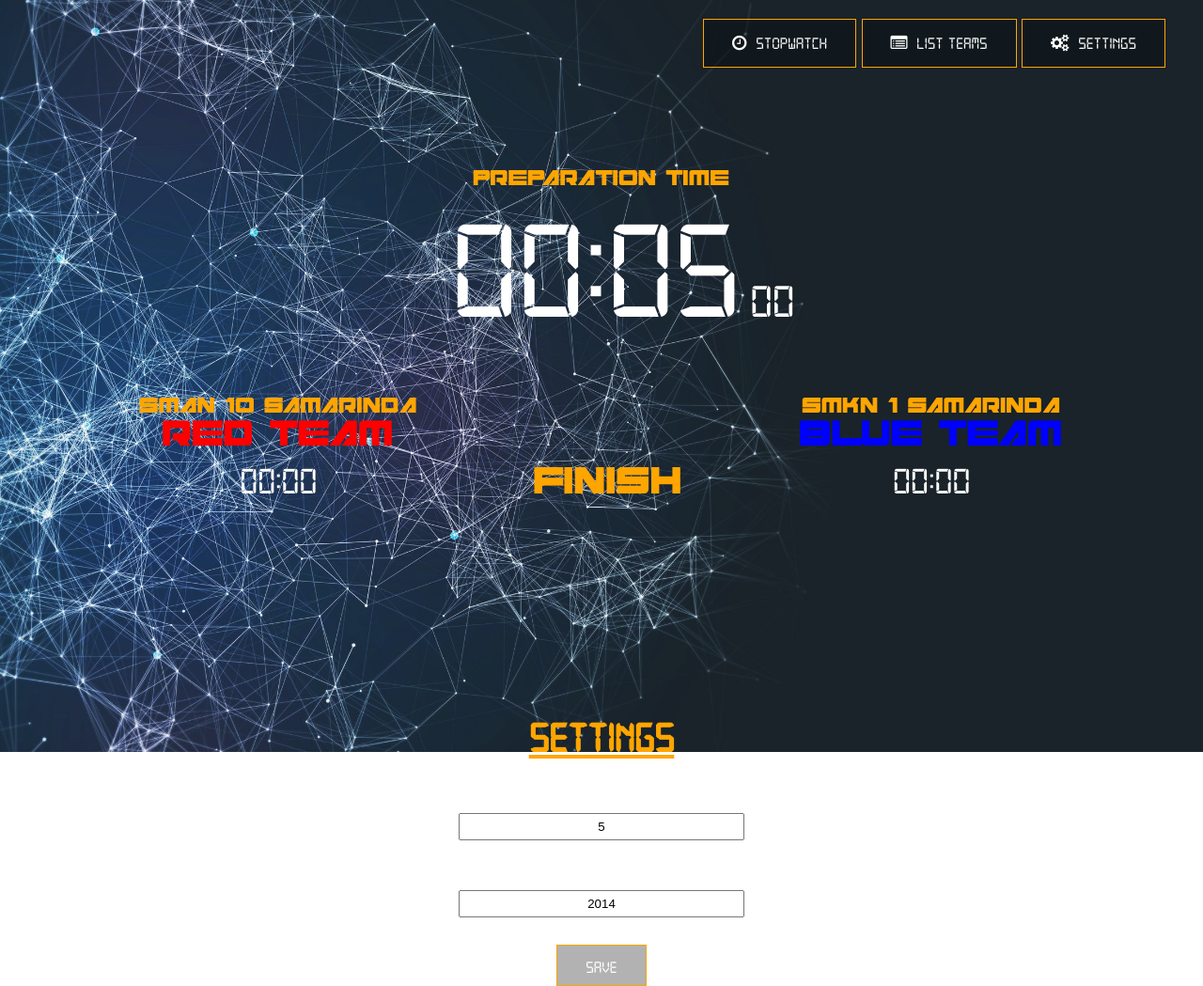
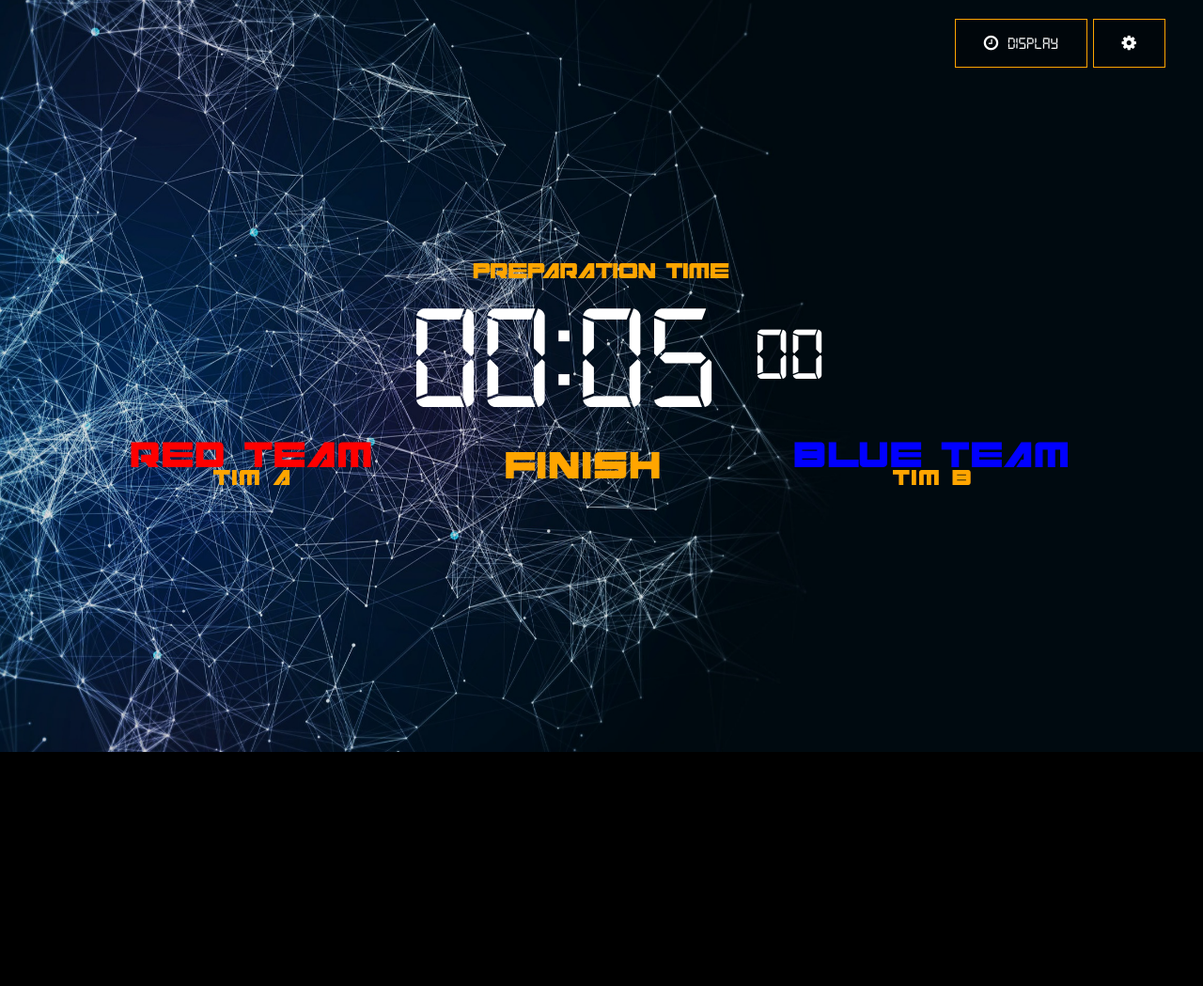
Before and after one commit to sensasi-delight/krc-polnes-timer, a plain HTML site: page index.html in a window 1280 px wide. Shown: the whole page at 94% size. After the commit the page ends 800 px from the top, so only its background shows below. Drawn offline with Linux system fonts and the light colour scheme.

Commit message:
finalizing for KRC 2021

```diff
--- a/assets/css/style.css
+++ b/assets/css/style.css
@@ -9,23 +9,42 @@
 }
 
 * {
-	margin:0;
-	padding:0
+	margin: 0;
+	padding: 0;
 }
 
-.clear{
-	clear:both;
+.clear {
+	clear: both;
 }
 
-body
-{
-	color:#fff;
-	font-family:'digital-7';
+body {
+	background-color: black;
+	color: #fff;
+	font-family: "digital-7";
+}
+
+#StopWatchPage {
+
+	padding: 0;
+	margin: 0;
 	overflow: hidden;
+
+
+	display: flex;
+    flex-direction: column;
+    flex-wrap: nowrap;
+    justify-content: center;
+    align-items: stretch;
+    height: 100vh;
+    align-content: center;
+}
+
+#settingPage {
+	display: none;
 }
 
 .bg-image1 {
-	background:url(../img/bg1.jpg) repeat center center fixed;
+	background: url(../img/bg1.jpg) repeat center center fixed;
 	-webkit-background-size: cover;
 	-moz-background-size: cover;
 	-o-background-size: cover;
@@ -37,12 +56,12 @@ body
 	position: absolute;
 	z-index: -100;
 
-	opacity: .9;
+	opacity: 0.9;
 	filter: alpha(opacity=50);
 }
 
 .bg-image2 {
-	background:url(../img/bg2.jpg) repeat center center fixed;
+	background: url(../img/bg2.jpg) repeat center center fixed;
 	-webkit-background-size: cover;
 	-moz-background-size: cover;
 	-o-background-size: cover;
@@ -54,68 +73,86 @@ body
 	position: absolute;
 	z-index: -100;
 
-	opacity: .9;
+	opacity: 0.9;
 	filter: alpha(opacity=50);
 
 	display: none;
 }
 
 .bg-image3 {
-	background:url(../img/bg3.jpg) repeat center center fixed;
+	background: url(../img/bg3.jpg);
 	-webkit-background-size: cover;
 	-moz-background-size: cover;
 	-o-background-size: cover;
 	background-size: cover;
+	background-repeat: no-repeat;
+	background-attachment: fixed;
+	/* height: 100vh; */
 	top: 0;
 	bottom: 0;
 	right: 0;
 	left: 0;
-	position: absolute;
+	position: fixed;
 	z-index: -100;
 
-	opacity: .9;
-	filter: alpha(opacity=50);
+	/* opacity: .9; */
+	/* filter: alpha(opacity=50); */
 
 	display: none;
 }
 
-.container
-{
-	margin-top: 10rem;
-    padding-top: 20px;
+.container {
+	margin-top: 13em;
 	text-align: center;
+	padding-bottom: 5em;
 }
 
 .mode {
 	color: orange;
-	font-family:cyberspace;
-	font-size:20px;
-	text-align:center;
+	font-family: cyberspace;
+	font-size: 20px;
+	text-align: center;
 	margin-bottom: 20px;
 }
 
-.timer{
-	margin:0 auto;
-	width:30rem;
-	height: 9rem;
-	/* background-color: rgba(0, 0, 0, 0.3); */
+.timer {
+	/* margin-left: 26rem; */
+	display: flex;
+	align-items: flex-end;
+	flex-direction: row;
+	align-content: flex-end;
+	justify-content: center;
+	flex-wrap: nowrap;
 }
 
-.counter
-{
-	font-size:150px;
-	float:left;
-	margin-left:80px;
-	height: 7.5rem;
-	margin-top: 10px;
+.counter {
+	font-size: 10em;
+	width: 2.5em;
+	/* float:left; */
+	/* margin-left:80px; */
+	/* height: 7.5rem; */
+	/* margin-top: 10px; */
 }
 
-.ms
-{
-	font-size:50px;
-	margin-top:83px;
-	margin-left:10px;
-	float:left;
+.ms {
+	font-size: 5em;
+	width: 1em;
+	margin-bottom: 0.2em;
+	/* margin-top:83px; */
+	/* margin-left:0.2em; */
+	/* float:left; */
+}
+
+.box-container {
+	letter-spacing: 0.1em;
+	/* overflow: hidden; */
+	margin-top: 4em;
+	display: flex;
+	justify-content: space-evenly;
+	align-items: center;
+	flex-wrap: nowrap;
+	flex-direction: row;
+	align-content: center;
 }
 
 .box-team {
@@ -123,27 +160,24 @@ body
 	font-size: 40px;
 	text-align: center;
 	display: inline-block;
-	margin: 60px;
 }
 
-.red, .blue {
+.red,
+.blue {
 	font-weight: 100;
 }
 
 .blue h5 {
 	font-weight: 100;
 	color: blue;
-	margin-bottom: 20px;
 }
 
 .red h5 {
 	font-weight: 100;
 	color: red;
-	margin-bottom: 20px;
 }
 
-.zone
-{
+.zone {
 	font-size: 35px;
 	font-family: cyberspace;
 	color: orange;
@@ -185,7 +219,7 @@ body
 	text-decoration: none;
 	display: inline-block;
 	font-size: 18px;
-	font-family:'digital-7';
+	font-family: "digital-7";
 	cursor: pointer;
 }
 
@@ -231,7 +265,7 @@ body
 	text-decoration: none;
 	display: inline-block;
 	font-size: 16px;
-	font-family:'digital-7';
+	font-family: "digital-7";
 	cursor: pointer;
 	margin-top: 20px;
 }
@@ -256,9 +290,10 @@ body
 	color: orange;
 }
 
-#finA, #finB {
-	font-family: 'digital-7';
-/* SETTING PAGE */
+#finA,
+#finB {
+	font-family: "digital-7";
+	/* SETTING PAGE */
 }
 
 #settings {
@@ -295,7 +330,7 @@ body
 	text-decoration: none;
 	display: inline-block;
 	font-size: 18px;
-	font-family:'digital-7';
+	font-family: "digital-7";
 	cursor: pointer;
 	margin-top: 20px;
 }
--- a/assets/js/pageTransition.js
+++ b/assets/js/pageTransition.js
@@ -1,19 +1,11 @@
-const handleChange = e => {
-
-}
-
-formatTime(prepDuration);
-document.getElementById('disp').innerHTML=min+":"+sec;
-document.getElementById('dispMs').innerHTML=ms;
-
 const routeToPage = (page) => {
     switch (page){
         case 'stopWatch':
             showPage('stopwatch', 'bgImage1');
             break;
-        case 'listTeam':
-            showPage('list-team', 'bgImage2');
-            break;
+        // case 'listTeam':
+        //     showPage('list-team', 'bgImage2');
+        //     break;
         case 'settings':
             showPage('setting', 'bgImage3');
             break;
@@ -22,11 +14,11 @@ const routeToPage = (page) => {
 
 const showPage = (page, bgImage) => {
     //page
-    const ListTeamPage = document.getElementById('ListTeamPage');
+    // const ListTeamPage = document.getElementById('ListTeamPage');
     const StopWatchPage = document.getElementById('StopWatchPage');
-    const Settings = document.getElementById('Settings');
+    const Settings = document.getElementById('settingPage');
 
-    ListTeamPage.style.display  = (page == 'list-team') ? 'block' : 'none';
+    // ListTeamPage.style.display  = (page == 'list-team') ? 'block' : 'none';
     StopWatchPage.style.display = (page == 'stopwatch') ? 'block' : 'none';
     Settings.style.display      = (page == 'setting') ? 'block' : 'none';
 
--- a/assets/js/settingStorage.js
+++ b/assets/js/settingStorage.js
@@ -1,44 +1,55 @@
-initSettingStorage();
-
-function initSettingStorage()
+function getSetting()
 {
     if(typeof(Storage) !== 'undefined')
     {
         //set Item to localStorage
         let setting = {
-            'prep_time' : 5,
-            'comp_year' : 2014,
+            'prep_time' : 5, //second
+            'race_duration' : 15, //second
+            'comp_year' : new Date().getFullYear(),
+			'team_a_name': 'Tim A',
+			'team_b_name': 'Tim B',
         };
 
-        let storage = localStorage.getItem('setting');
+        let storage = localStorage.getItem('krc_timer_setting');
         if(!storage){
-            localStorage.setItem('setting', JSON.stringify(setting));
+            localStorage.setItem('krc_timer_setting', JSON.stringify(setting));
         }
     }
 
     //get Item from locaStorage
-    const settings = JSON.parse(localStorage.getItem('setting'));
+    const settings = JSON.parse(localStorage.getItem('krc_timer_setting'));
 
     //set prep_time
-    prep_time = settings.prep_time;
     document.getElementById('title').innerHTML = `KRC POLNES ${settings.comp_year}`;
     document.getElementById('prep_time').value = settings.prep_time;
+    document.getElementById('race_duration').value = settings.race_duration;
     document.getElementById('comp_year').value = settings.comp_year;
+
+	//Team
+    document.getElementById('team_a_name').innerHTML = settings.team_a_name;
+    document.getElementById('team_b_name').innerHTML = settings.team_b_name;
+	document.getElementById('a_team_input').value = settings.team_a_name;
+    document.getElementById('b_team_input').value = settings.team_b_name;
+
+	return settings
 }
 
 function setSettings()
 {
     const inputPrepTime = document.getElementById('prep_time').value;
     const inputCompYear = document.getElementById('comp_year').value;
+    const inputRaceDuration = document.getElementById('race_duration').value;
     const inputLogo     = document.getElementById('logo');
 
-    let settings = localStorage.getItem('setting');
+    let settings = localStorage.getItem('krc_timer_setting');
     settings = settings ? JSON.parse(settings) : {};
 
-    settings.prep_time = (inputPrepTime.length == 0) ? 0 : inputPrepTime;
-    settings.comp_year = (inputCompYear.length == 0) ? 2014 : inputCompYear;
+    settings.prep_time = (inputPrepTime.length == 0) ? 5 : inputPrepTime;
+    settings.comp_year = (inputCompYear.length == 0) ? new Date().getFullYear() : inputCompYear;
+    settings.race_duration = (inputRaceDuration.length == 0) ? 15 : inputRaceDuration;
 
-    localStorage.setItem('setting', JSON.stringify(settings));
+    localStorage.setItem('krc_timer_setting', JSON.stringify(settings));
 
     window.location.reload();
 }
--- a/assets/js/stopwatch.js
+++ b/assets/js/stopwatch.js
@@ -1,3 +1,5 @@
+const setting = getSetting()
+
 let isRaceBegin = false;
 let isAFinished = false;
 let isBFinished = false;
@@ -7,47 +9,53 @@ let finishedTeamCount = 0;
 let loop;
 
 //waktu hitung mundur di set disini dalam milisecond
-let prepDuration=5*1000;
+let prepDuration = setting.prep_time * 1000;
 
- //waktu hitung maju di set disini dalam milisecond, contoh : saya ingin mengeset 5 detik jadi   (detik yg diinginkan)*(1 detik dalam milisecond) = 5*1000 = 5000 miliseconds
-let raceDuration=10*1000;
+//waktu hitung maju di set disini dalam milisecond, contoh : saya ingin mengeset 5 detik jadi   (detik yg diinginkan)*(1 detik dalam milisecond) = 5*1000 = 5000 miliseconds
+let raceDuration = setting.race_duration * 1000;
 
 let isMuted = false;
 
 
-
-
-function checkPressedKey(e)
-{
+function checkPressedKey(e) {
 	// Debug untuk memastikan keyCode yang ditekan pada keyboard.
 	// console.log(e.keyCode);
-	switch(e.keyCode)
-	{
+	switch (e.keyCode) {
 		//Keymap, untuk mengeset key masukan kode ascii nya.
 		//info kode ascii lihat disini http://www.theasciicode.com.ar/
-		case 65:								//65 = a => untuk TIM A
-			if(!isAFinished && isRaceBegin) {
+		case 65: //65 = a => untuk TIM A
+			if (!isAFinished && isRaceBegin) {
 				finishing("A")
 			};
 			break;
-		case 66:								//66 = b => untuk TIM B
-			if(!isBFinished && isRaceBegin) {
+		case 66: // b => untuk TIM B
+			if (!isBFinished && isRaceBegin) {
 				finishing("B")
 			};
 			break;
-		case 32:								//32 = Spasi
-			prepTimerStart();
+		case 32: // == Spasi
+			if (!isRaceBegin) {
+				prepTimerStart();
+			}
 			break;
-		case 77:
+
+		case 77: // == M
 			mute(isMuted = !isMuted);
-			break;								//77 = M
+			break;
+
+		case 82: //82 = R
+			reset()
+			break;
 	}
 }
 
+const reset = () => {
+    window.location.reload();
+}
+
 //starting preparation timer
-const prepTimerStart = () =>
-{
-	let limit = new Date().getTime()+(prepDuration);
+const prepTimerStart = () => {
+	let limit = new Date().getTime() + (prepDuration);
 
 	loop = setInterval(() => {
 		let now = new Date().getTime();
@@ -64,9 +72,8 @@ const prepTimerStart = () =>
 }
 
 //starting race timer
-const raceTimerStart = () =>
-{
-	document.getElementById('mode').innerHTML="";
+const raceTimerStart = () => {
+	document.getElementById('mode').innerHTML = "";
 	document.getElementById("prepare").play();
 
 	setTimeout(() => {
@@ -81,16 +88,15 @@ const raceTimerStart = () =>
 
 			toDisplayHtml(formatTime(elapsedTime));
 
-			if(elapsedTime >= raceDuration)
-			{
+			if (elapsedTime >= raceDuration) {
 				document.getElementById("limit").play();
 				toDisplayHtml(formatTime(raceDuration));
 
-				if(!isAFinished) {
+				if (!isAFinished) {
 					toTeamDisplayHtml("A");
 				}
 
-				if(!isBFinished) {
+				if (!isBFinished) {
 					toTeamDisplayHtml("B");
 				}
 
@@ -102,17 +108,15 @@ const raceTimerStart = () =>
 
 
 //finishing team
-const finishing = (team) =>
-{
+const finishing = (team) => {
 	finishedTeamCount++;
-	if(finishedTeamCount == 2) {
+	if (finishedTeamCount == 2) {
 		clearInterval(loop);
 	}
 
 	document.getElementById("win").play();
 
-	switch(team)
-	{
+	switch (team) {
 		case "A":
 			isAFinished = true;
 			win = (win === 1) ? 2 : 1;
@@ -124,9 +128,9 @@ const finishing = (team) =>
 	}
 
 	toTeamDisplayHtml(team);
-	document.getElementById("winTeam"+team)
+	document.getElementById("winTeam" + team)
 		.setAttribute('class', (finishedTeamCount == 1) ? 'winner' : 'lose');
-	document.getElementById("winTeam"+team)
+	document.getElementById("winTeam" + team)
 		.innerHTML = (finishedTeamCount == 1) ? 'WINNER' : 'LOSE';
 }
 
@@ -146,29 +150,26 @@ const toDisplayHtml = (formatedTime) => {
 }
 
 //for displaying team time record
-const toTeamDisplayHtml = (team) =>
-{
+const toTeamDisplayHtml = (team) => {
 	let minsec = document.getElementById('disp').innerHTML;
 	let ms = document.getElementById('dispMs').innerHTML
 	document.getElementById("fin" + team).innerHTML = minsec + '.' + ms;
 }
 
 //formating from number ms to min, sec, ms
-const formatTime = (nMs) =>
-{
+const formatTime = (nMs) => {
 	//fungsi ini untuk menambahkan "0" pada angka yang dibawah 10
-	const addPrefix = (n) =>
-	{
-		if(n < 10) {
+	const addPrefix = (n) => {
+		if (n < 10) {
 			n = "0" + n
 		};
 
 		return n;
 	}
 
-	min = Math.floor(nMs/60000);
-	sec = Math.floor((nMs-min*60000)/1000);
-	ms = Math.floor((nMs-sec*1000-min*60000)/10);
+	min = Math.floor(nMs / 60000);
+	sec = Math.floor((nMs - min * 60000) / 1000);
+	ms = Math.floor((nMs - sec * 1000 - min * 60000) / 10);
 
 	min = addPrefix(min);
 	sec = addPrefix(sec);
--- a/index.html
+++ b/index.html
@@ -1,5 +1,6 @@
 <!DOCTYPE html>
 <html>
+
 <head>
 	<title id="title">KRC POLNES 2014</title>
 	<link rel="shortcut icon" href="assets/favicon.ico" type="image/x-icon" />
@@ -8,6 +9,7 @@
 	<link rel="stylesheet" type="text/css" href="assets/css/font-awesome/css/font-awesome.min.css" />
 
 </head>
+
 <body>
 	<audio src="assets/sound/prepare.mp3" id="prepare" preload="auto"></audio>
 	<audio src="assets/sound/win.mp3" id="win" preload="auto"></audio>
@@ -19,9 +21,15 @@
 	<div class="bg-image3" id="bg-image3"></div>
 
 	<div class="btn-add">
-		<button class="btn" onclick="routeToPage('stopWatch')"><i class="fa fa-clock-o" aria-hidden="true"></i>&nbsp; Stopwatch</button>
-		<button class="btn" onclick="routeToPage('listTeam')"><i class="fa fa-list-alt" aria-hidden="true"></i>&nbsp; List Teams</button>
-		<button class="btn" onclick="routeToPage('settings')"><i class="fa fa-cogs" aria-hidden="true"></i>&nbsp; Settings</button>
+		<button class="btn" onclick="routeToPage('stopWatch')">
+			<i class="fa fa-clock-o" aria-hidden="true"></i>&nbsp; Display
+		</button>
+		<!-- <button class="btn" onclick="routeToPage('listTeam')">
+			<i class="fa fa-list-alt" aria-hidden="true"></i>&nbsp; List Teams
+		</button> -->
+		<button class="btn" onclick="routeToPage('settings')">
+			<i class="fa fa-cog" aria-hidden="true"></i>
+		</button>
 	</div>
 
 	<div id="StopWatchPage" class="container">
@@ -32,30 +40,39 @@
 			<div class="ms" id="dispMs"></div>
 		</div>
 
+		<div style="clear: both;"></div>
+
+		<div class="box-container">
 			<div class="box-team red">
+				<h5>RED TEAM</h5>
+				<p id="team_a_name" class="team-name"></p>
+				<p id="finA"></p>
 				<p id="winTeamA"></p>
-			<p id="teamA" class="team-name">SMAN 10 SAMARINDA</p>
-			<h5>RED TEAM</h5>
-			<p id="finA">00:00</p>
 			</div>
 
 			<div class="zone box-team">FINISH</div>
 
 			<div class="box-team blue">
+				<h5>BLUE TEAM</h5>
+				<p id="team_b_name" class="team-name"></p>
+				<p id="finB"></p>
 				<p id="winTeamB"></p>
-			<p id="teamB" class="team-name">SMKN 1 SAMARINDA</p>
-			<h5>BLUE TEAM</h5>
-			<p id="finB">00:00</p>
 			</div>
 		</div>
 
-	<div id="ListTeamPage" class="container">
+
+	</div>
+
+	<!-- <div id="ListTeamPage" class="container">
 		<div class="list-team-page">
 			<h2>List Teams</h2>
 			<div class="form-input">
-				<input type="text" id="input-red-team" placeholder="Red Team"> <b style="font-size: 24px;color: orange;">VS</b>
+				<input type="text" id="input-red-team" placeholder="Red Team"> <b
+					style="font-size: 24px;color: orange;">VS</b>
 				<input type="text" id="input-blue-team" placeholder="Blue Team">
-				<button class="btn-add-team" onclick="storeTeams(null, 'ADD_TEAM')"><i class="fa fa-plus-circle" aria-hidden="true"></i></button>
+				<button class="btn-add-team" onclick="storeTeams(null, 'ADD_TEAM')">
+					<i class="fa fa-plus-circle" aria-hidden="true"></i>
+				</button>
 			</div>
 			<div class="team-content">
 				<ul id="teams">
@@ -63,17 +80,26 @@
 				</ul>
 			</div>
 		</div>
-	</div>
+	</div> -->
 
-	<div id="Settings" class="container">
+	<div id="settingPage" class="container">
 		<div class="settings">
 			<h2>Settings</h2>
 			<div>
-				<label for="prep_time">Set Preparation Time</label>
-				<input class="form-input" type="text" id="prep_time" placeholder="Set Preparation Time in seconds">
+				<label for="race_duration">Race Duration</label>
+				<input class="form-input" type="text" id="race_duration" placeholder="seconds">
 
-				<label for="Year">Set Competition Year</label>
-				<input class="form-input" type="text" id="comp_year" placeholder="Set Competition Year">
+				<label for="prep_time">Preparation Duration</label>
+				<input class="form-input" type="text" id="prep_time" placeholder="seconds">
+
+				<label for="Year">Competition Year</label>
+				<input class="form-input" type="text" id="comp_year" placeholder="Year">
+
+				<label for="a_team_input">A Team</label>
+				<input class="form-input" type="text" id="a_team_input" placeholder="Team Name">
+
+				<label for="b_team_input">B Team</label>
+				<input class="form-input" type="text" id="b_team_input" placeholder="Team Name">
 				<br>
 				<br>
 				<button class="btn-save" onclick="setSettings()">Save</button>
@@ -83,10 +109,10 @@
 
 	<script src="assets/js/uuid.js"></script>
 	<!-- <script src="assets/js/app.js"></script> -->
+	<script src="assets/js/settingStorage.js"></script>
+	<script src="assets/js/pageTransition.js"></script>
+	<!-- <script src="assets/js/teamStorage.js"></script> -->
 	<script src="assets/js/stopwatch.js"></script>
-	<script src="assets/js/pageTransition.js"></script>
-	<script src="assets/js/teamStorage.js"></script>
-	<script src="assets/js/settingStorage.js"></script>
 	<script>
 		toDisplayHtml(formatTime(prepDuration));
 		window.addEventListener("keyup", checkPressedKey, false);
```
Also changed, not shown: 1 other file. Lines whose indentation alone changed are shown as unchanged.
